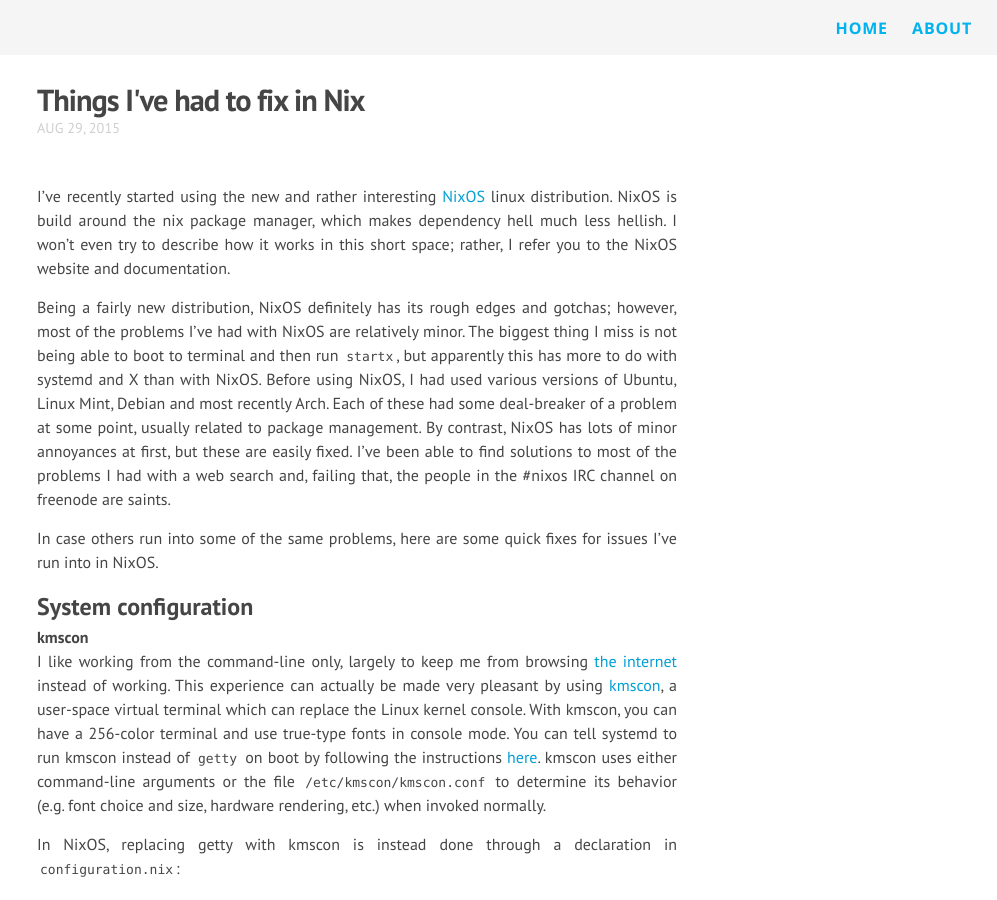
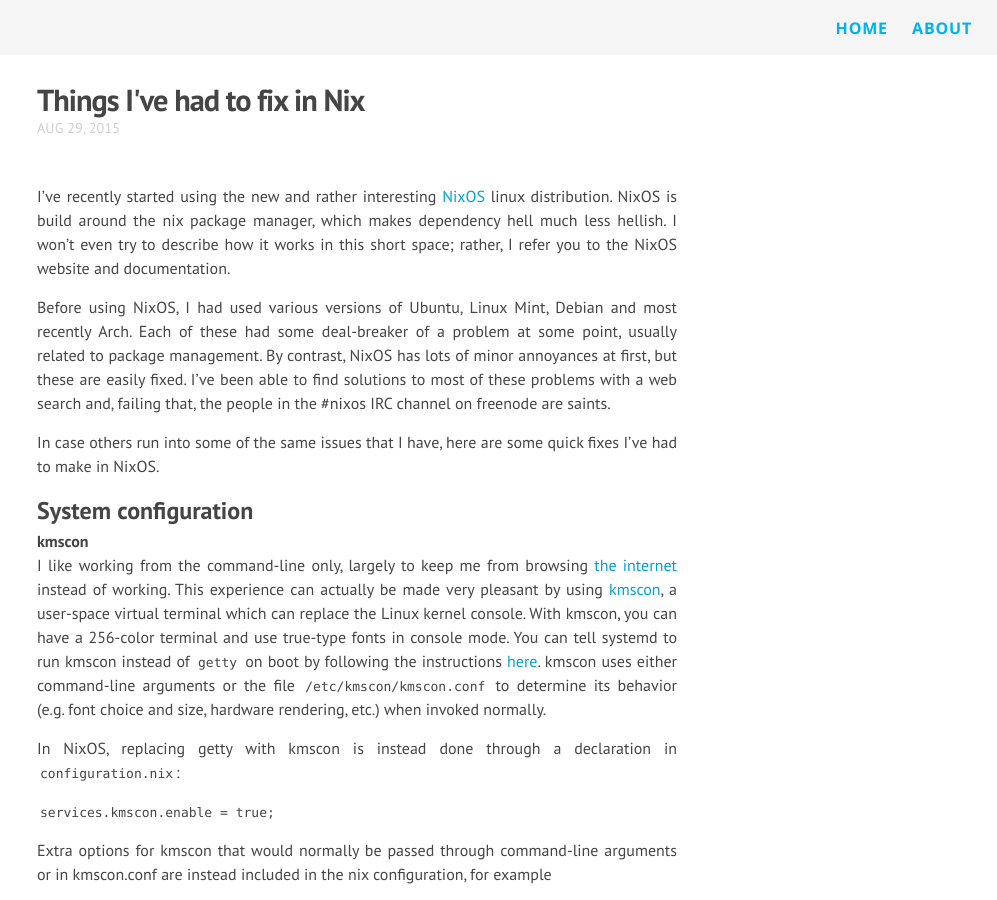
Before and after one commit to danshapero/danshapero.github.io, a Jekyll site: the page built from _posts/2015-08-29-nix-fixes.md, in a window 1280 px wide and 900 px high. Shown: the whole window, without its empty margins (283-1280 px from the left). Built offline with Jekyll 4.4.1, drawn with Linux system fonts in a browser that asks for light colours; nearby versions of some CDN libraries.

Commit message:
Cut some extraneous stuff in nix post

```diff
--- a/_posts/2015-08-29-nix-fixes.md
+++ b/_posts/2015-08-29-nix-fixes.md
@@ -9,14 +9,12 @@
 NixOS is build around the nix package manager, which makes dependency hell much less hellish.
 I won't even try to describe how it works in this short space; rather, I refer you to the NixOS website and documentation.
 
-Being a fairly new distribution, NixOS definitely has its rough edges and gotchas; however, most of the problems I've had with NixOS are relatively minor.
-The biggest thing I miss is not being able to boot to terminal and then run `startx`, but apparently this has more to do with systemd and X than with NixOS.
 Before using NixOS, I had used various versions of Ubuntu, Linux Mint, Debian and most recently Arch.
 Each of these had some deal-breaker of a problem at some point, usually related to package management.
 By contrast, NixOS has lots of minor annoyances at first, but these are easily fixed.
-I've been able to find solutions to most of the problems I had with a web search and, failing that, the people in the #nixos IRC channel on freenode are saints.
+I've been able to find solutions to most of these problems with a web search and, failing that, the people in the #nixos IRC channel on freenode are saints.
 
-In case others run into some of the same problems, here are some quick fixes for issues I've run into in NixOS.
+In case others run into some of the same issues that I have, here are some quick fixes I've had to make in NixOS.
 
 
 ## System configuration
```
